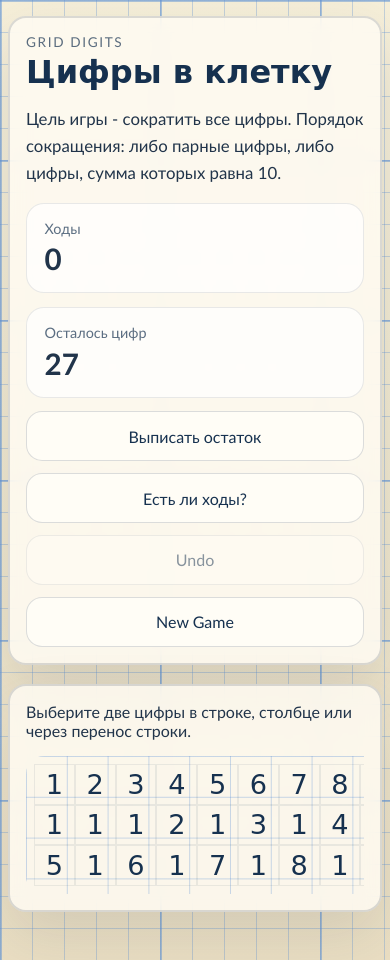
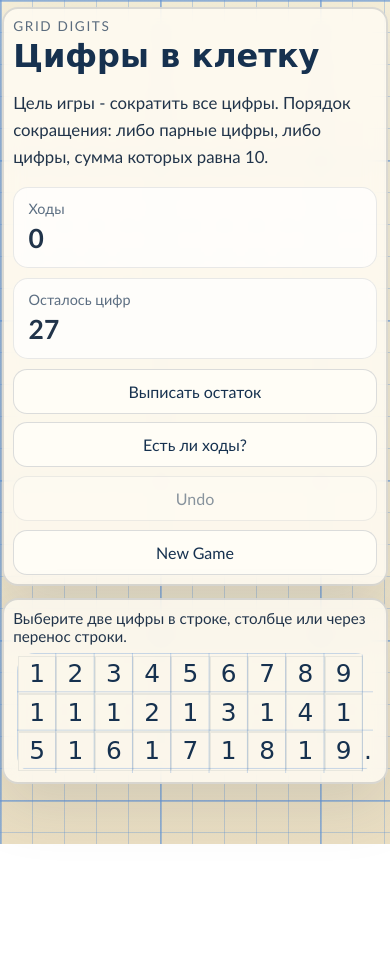
Before and after one commit to TheHouseThatjackBuilt/GridDigits, a React (Vite) app: page / in a window 390 px wide. After the commit the page ends 844 px from the top, so only its background shows below. Built offline with nearby package versions, Linux system fonts and the light colour scheme.

Commit message:
fix laoyt on mobile size

```diff
--- a/src/styles.css
+++ b/src/styles.css
@@ -255,22 +255,94 @@ button {
 
 @media (max-width: 640px) {
   :root {
-    --cell-size: 2.55rem;
+    --cell-size: clamp(2rem, calc((100vw - 2.75rem) / 9.35), 2.8rem);
   }
 
   .app-shell {
-    width: min(100% - 1rem, 1100px);
-    padding-top: 1rem;
+    width: 100%;
+    padding: 0.45rem 0.25rem 1.5rem;
   }
 
   .hero-card,
   .game-card {
-    padding: 1rem;
-    border-radius: 18px;
+    padding: 0.65rem;
+    border-radius: 16px;
+  }
+
+  .control-panel {
+    gap: 0.6rem;
+  }
+
+  .stats-card {
+    padding: 0.8rem 0.9rem;
+    border-radius: 15px;
+  }
+
+  .stats-value {
+    font-size: 1.65rem;
+  }
+
+  .actions {
+    gap: 0.55rem;
+  }
+
+  .actions button {
+    padding: 0.75rem 0.85rem;
+    border-radius: 14px;
+  }
+
+  .game-card {
+    margin-top: 0.75rem;
   }
 
   .status-row {
     align-items: flex-start;
     flex-direction: column;
+    gap: 0.55rem;
+    margin-bottom: 0.55rem;
+  }
+
+  .status-message {
+    font-size: 0.95rem;
+  }
+
+  .board-shell {
+    display: flex;
+    justify-content: center;
+    overflow-x: hidden;
+  }
+
+  .board-grid {
+    width: fit-content;
+    min-width: 0;
+    padding: 0.2rem 0.12rem;
+  }
+
+  .board-dot {
+    padding-left: 0.08rem;
+    font-size: clamp(1.15rem, calc(var(--cell-size) * 0.82), 1.55rem);
+  }
+
+  .notebook-cell {
+    font-size: clamp(1.2rem, calc(var(--cell-size) * 0.76), 1.55rem);
   }
 }
+
+@media (max-width: 420px) {
+  :root {
+    --cell-size: clamp(1.9rem, calc((100vw - 2.1rem) / 9.3), 2.45rem);
+  }
+
+  .app-shell {
+    padding-inline: 0.15rem;
+  }
+
+  .hero-card,
+  .game-card {
+    padding: 0.55rem;
+  }
+
+  .board-grid {
+    padding: 0.15rem 0.05rem;
+  }
+}
```
